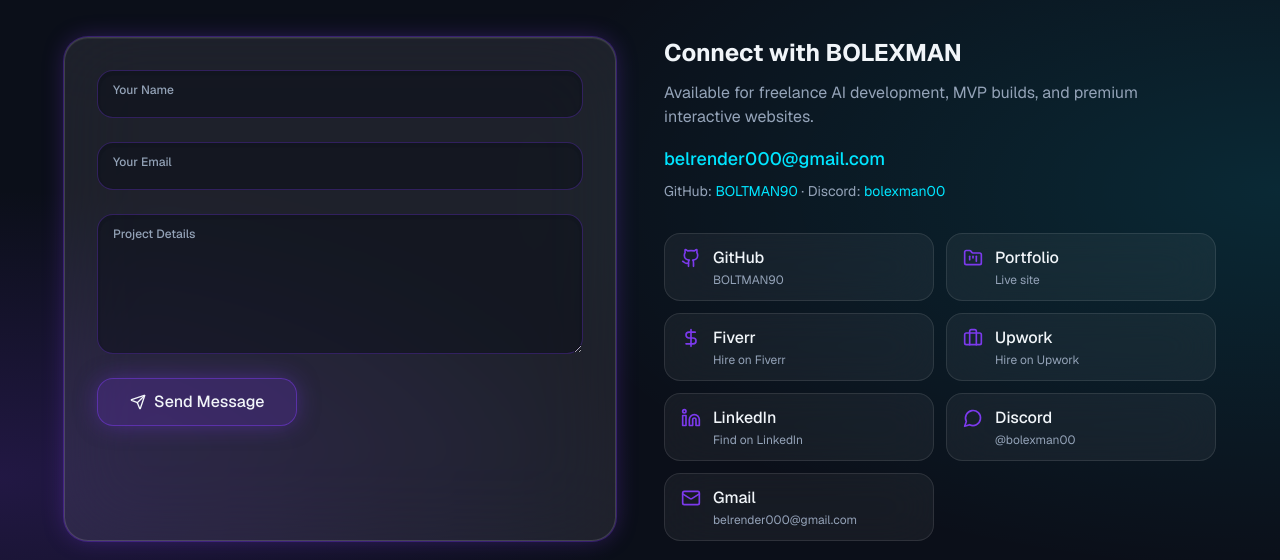
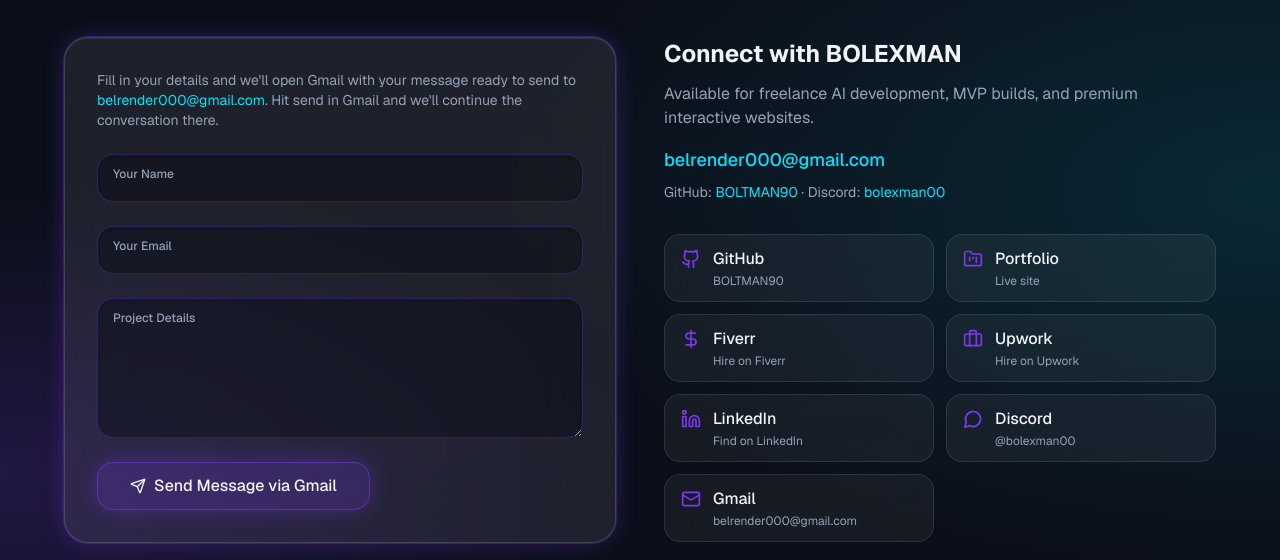
Before and after one commit to BOLTMAN90/BOLEXPORTFOLIO, a Next.js app: page /contact in a window 1280 px wide. Shown: the part 385-945 px from the top of the page. Built offline with nearby package versions, Linux system fonts and the light colour scheme; no server answers.

Commit message:
Open Gmail compose on contact form submit instead of server email.

```diff
--- a/src/components/sections/contact-section.tsx
+++ b/src/components/sections/contact-section.tsx
@@ -2,7 +2,7 @@
 
 import { useState, type ReactNode, type FormEvent } from "react";
 import { motion } from "framer-motion";
-import { Send, CheckCircle, AlertCircle, Loader2 } from "lucide-react";
+import { Send, CheckCircle } from "lucide-react";
 import { SectionWrapper } from "@/components/shared/section-wrapper";
 import { Button } from "@/components/ui/button";
 import { Input } from "@/components/ui/input";
@@ -34,67 +34,48 @@
   );
 }
 
+function buildGmailComposeUrl(name: string, email: string, message: string) {
+  const subject = `Portfolio inquiry from ${name}`;
+  const body = [
+    `Name: ${name}`,
+    `Email: ${email}`,
+    "",
+    "Message:",
+    message,
+    "",
+    "---",
+    "Sent via BOLEXMAN portfolio contact form",
+  ].join("\n");
+
+  const params = new URLSearchParams({
+    view: "cm",
+    fs: "1",
+    to: siteConfig.email,
+    su: subject,
+    body,
+  });
+
+  return `https://mail.google.com/mail/?${params.toString()}`;
+}
+
 export function ContactSection() {
-  const [status, setStatus] = useState<"idle" | "loading" | "success" | "error">("idle");
-  const [errorMsg, setErrorMsg] = useState("");
+  const [status, setStatus] = useState<"idle" | "success">("idle");
 
-  const handleSubmit = async (e: FormEvent<HTMLFormElement>) => {
+  const handleSubmit = (e: FormEvent<HTMLFormElement>) => {
     e.preventDefault();
-    setStatus("loading");
-    setErrorMsg("");
 
     const form = e.currentTarget;
     const formData = new FormData(form);
-    const name = formData.get("name") as string;
-    const email = formData.get("email") as string;
-    const message = formData.get("message") as string;
+    const name = (formData.get("name") as string).trim();
+    const email = (formData.get("email") as string).trim();
+    const message = (formData.get("message") as string).trim();
 
-    try {
-      const web3Key = process.env.NEXT_PUBLIC_WEB3FORMS_ACCESS_KEY?.trim();
+    const gmailUrl = buildGmailComposeUrl(name, email, message);
+    window.open(gmailUrl, "_blank", "noopener,noreferrer");
 
-      if (web3Key) {
-        const res = await fetch("https://api.web3forms.com/submit", {
-          method: "POST",
-          headers: { "Content-Type": "application/json", Accept: "application/json" },
-          body: JSON.stringify({
-            access_key: web3Key,
-            subject: `New portfolio message from ${name}`,
-            from_name: name,
-            email,
-            message,
-          }),
-        });
-        const data = (await res.json()) as { success?: boolean; message?: string };
-        if (!data.success) throw new Error(data.message ?? "Failed to send message.");
-      } else {
-        // FormSubmit works from the browser on Vercel (Gmail SMTP does not)
-        const res = await fetch(
-          `https://formsubmit.co/ajax/${encodeURIComponent(siteConfig.email)}`,
-          {
-            method: "POST",
-            headers: { "Content-Type": "application/json", Accept: "application/json" },
-            body: JSON.stringify({
-              name,
-              email,
-              message,
-              _subject: `New portfolio message from ${name}`,
-              _template: "table",
-              _captcha: "false",
-            }),
-          }
-        );
-        const data = (await res.json()) as { success?: boolean | string; message?: string };
-        const ok = data.success === true || data.success === "true";
-        if (!ok) throw new Error(data.message ?? "Failed to send message.");
-      }
-
-      setStatus("success");
-      form.reset();
-      setTimeout(() => setStatus("idle"), 5000);
-    } catch (err) {
-      setStatus("error");
-      setErrorMsg(err instanceof Error ? err.message : "Something went wrong.");
-    }
+    setStatus("success");
+    form.reset();
+    setTimeout(() => setStatus("idle"), 6000);
   };
 
   return (
@@ -113,42 +94,40 @@
           viewport={{ once: true, amount: 0.2 }}
           className="glass-strong glow-border space-y-6 rounded-3xl p-8"
         >
+          <p className="text-sm text-muted-foreground">
+            Fill in your details and we&apos;ll open Gmail with your message ready to send to{" "}
+            <span className="text-[#00E5FF]">{siteConfig.email}</span>. Hit send in Gmail and
+            we&apos;ll continue the conversation there.
+          </p>
+
           <FloatingField id="name" label="Your Name">
-            <Input id="name" name="name" required className="pt-6" placeholder=" " disabled={status === "loading"} />
+            <Input id="name" name="name" required className="pt-6" placeholder=" " />
           </FloatingField>
           <FloatingField id="email" label="Your Email">
-            <Input id="email" name="email" type="email" required className="pt-6" placeholder=" " disabled={status === "loading"} />
+            <Input id="email" name="email" type="email" required className="pt-6" placeholder=" " />
           </FloatingField>
           <FloatingField id="message" label="Project Details">
-            <Textarea id="message" name="message" required className="min-h-[140px] pt-8" placeholder=" " disabled={status === "loading"} />
+            <Textarea id="message" name="message" required className="min-h-[140px] pt-8" placeholder=" " />
           </FloatingField>
 
-          {status === "error" && (
-            <p className="flex items-center gap-2 text-sm text-red-400">
-              <AlertCircle className="h-4 w-4 shrink-0" />
-              {errorMsg}{" "}
-              <a href={`mailto:${siteConfig.email}`} className="underline">
-                Email me directly
-              </a>
+          {status === "success" && (
+            <p className="flex items-center gap-2 text-sm text-[#00E5FF]">
+              <CheckCircle className="h-4 w-4 shrink-0" />
+              Gmail opened — click <strong>Send</strong> in Gmail to deliver your message.
             </p>
           )}
 
           <MagneticButton>
-            <Button type="submit" variant="glow" size="lg" className="w-full" disabled={status === "loading"}>
-              {status === "loading" ? (
-                <>
-                  <Loader2 className="h-4 w-4 animate-spin" />
-                  Sending...
-                </>
-              ) : status === "success" ? (
+            <Button type="submit" variant="glow" size="lg" className="w-full">
+              {status === "success" ? (
                 <>
                   <CheckCircle className="h-4 w-4" />
-                  Message Sent!
+                  Gmail Ready — Press Send There
                 </>
               ) : (
                 <>
                   <Send className="h-4 w-4" />
-                  Send Message
+                  Send Message via Gmail
                 </>
               )}
             </Button>
```
Also changed, not shown: 1 other file (tests, documents, lock files or other folders).
